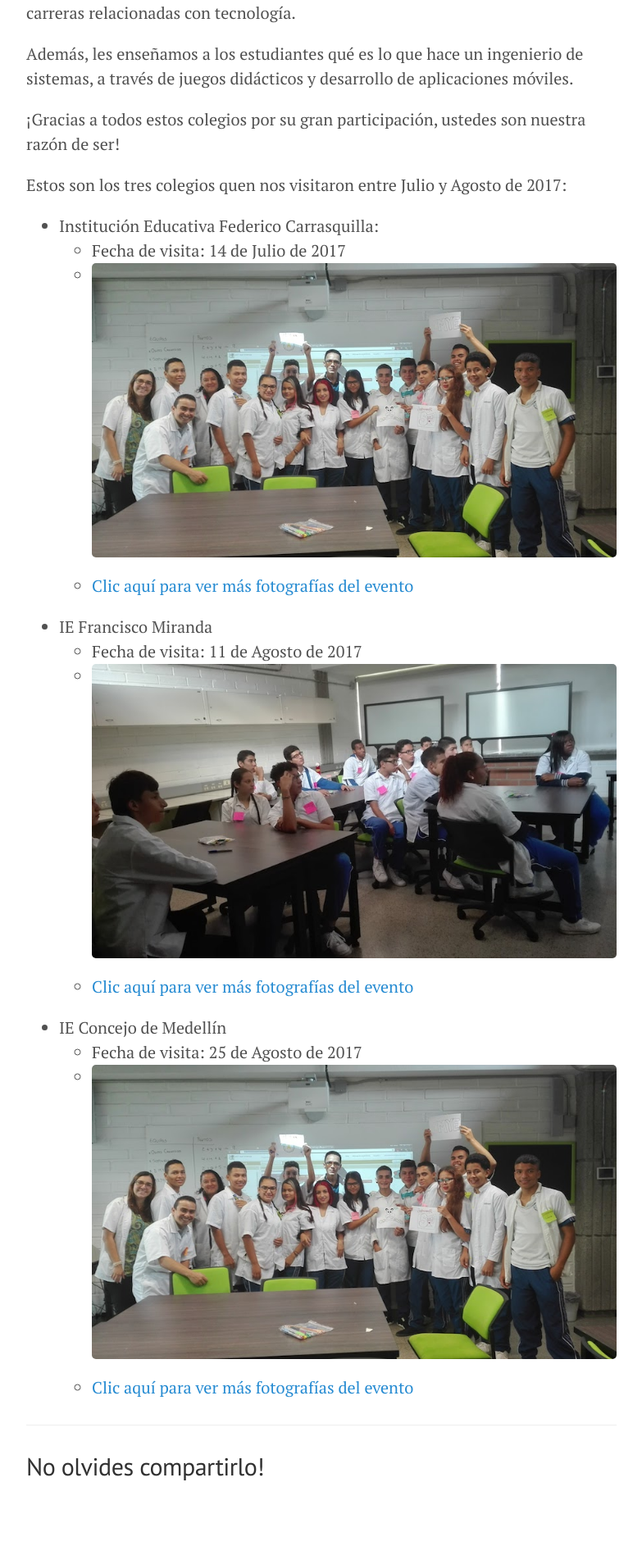
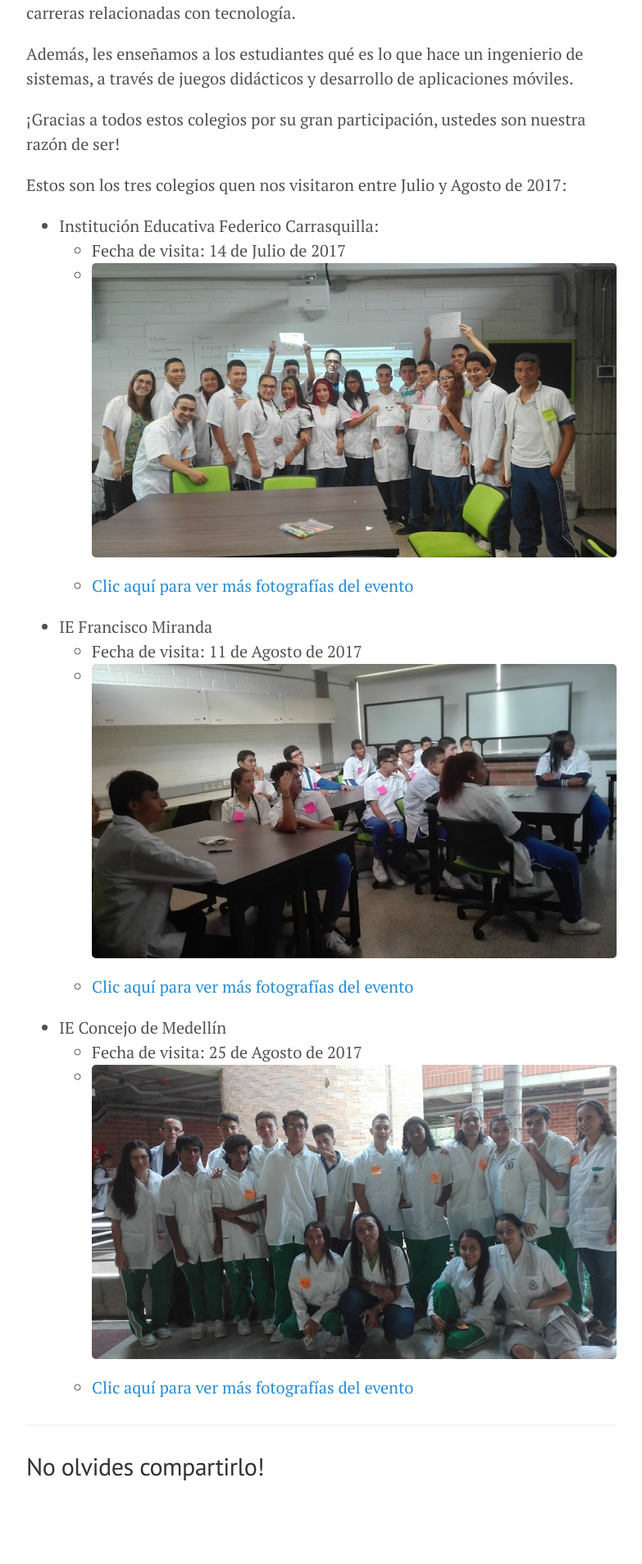
Before and after one commit to ingsistemasudem/ingsistemasudem.github.io, a Jekyll site: the page built from _posts/2017-09-11-mananas-udem-julio-y-agosto.md, in a window 1280 px wide. Shown: the part 833-2741 px from the top of the page at 82% size, without its empty margins (248-1031 px from the left). Built offline with Jekyll 4.4.1, drawn with Linux system fonts in a browser that asks for light colours; comment, search, counter and statistics services are not loaded.

Commit message:
update image

```diff
--- a/_posts/2017-09-11-mananas-udem-julio-y-agosto.md
+++ b/_posts/2017-09-11-mananas-udem-julio-y-agosto.md
@@ -21,5 +21,5 @@ Estos son los tres colegios quen nos visitaron entre Julio y Agosto de 2017:
   - [Clic aquí para ver más fotografías del evento](https://photos.app.goo.gl/eAXU8xZaUnuF2xgo2)
 - IE Concejo de Medellín
   - Fecha de visita: 25 de Agosto de 2017
-  - ![image-title-here](/assets/images/posts/federico-carrasquilla.jpg)
-  - [Clic aquí para ver más fotografías del evento](https://photos.app.goo.gl/eAXU8xZaUnuF2xgo2)
+  - ![image-title-here](/assets/images/posts/consejo-medellin.jpg)
+  - [Clic aquí para ver más fotografías del evento](https://photos.app.goo.gl/4HNp6iEOr9XLEXHS2)
```
Also changed, not shown: assets/images/posts/consejo-medellin.jpg (added).
